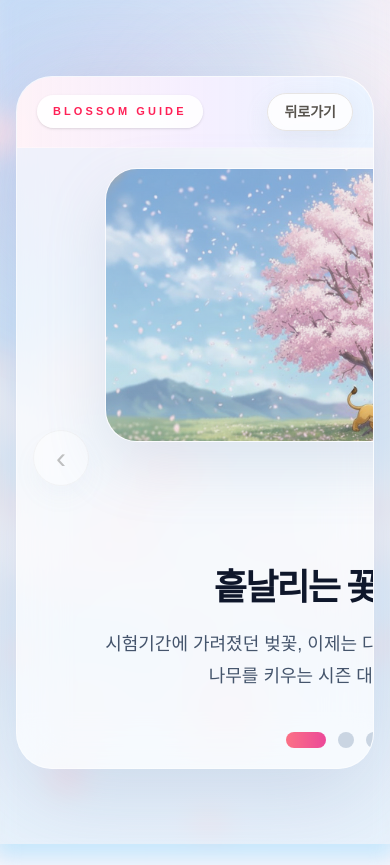
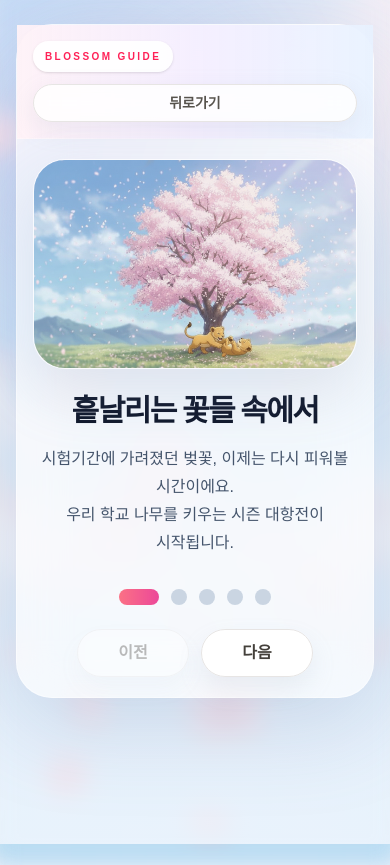
Before and after one commit to Melona0457/animal-league-ex, a Next.js app: page /onboarding in a window 390 px wide. Before the commit the page ends 844 px from the top, so only its background shows below. Built offline with nearby package versions, Linux system fonts and the light colour scheme.

Commit message:
온보딩마무리

```diff
--- a/app/onboarding/page.tsx
+++ b/app/onboarding/page.tsx
@@ -6,37 +6,49 @@ import { useState } from "react";
 const slides = [
   {
     title: "흩날리는 꽃들 속에서",
-    description:
-      "시험기간에 가려졌던 벚꽃, 이제는 다시 피워볼 시간이에요. 우리 학교 나무를 키우는 시즌 대항전이 시작됩니다.",
+    description: [
+      "시험기간에 가려졌던 벚꽃, 이제는 다시 피워볼 시간이에요.",
+      "우리 학교 나무를 키우는 시즌 대항전이 시작됩니다.",
+    ],
   },
   {
     title: "미니게임으로 벚꽃 키우기",
-    description:
-      "벚꽃 붙이기 미니게임에 들어가 점수를 모으면 우리 학교 벚꽃잎 수가 늘어나고, 나무도 더 화려하게 자라납니다.",
+    description: [
+      "벚꽃 붙이기 미니게임에 들어가 점수를 모으면",
+      "우리 학교 벚꽃잎 수가 늘어나고, 나무도 더 화려하게 자라납니다.",
+    ],
   },
   {
     title: "상대 학교 나무 흔들기",
-    description:
-      "경쟁학교의 나무를 흔들어서 벚꽃잎을 떨어트릴수 있어요. 전략적으로 방해해서 우리 학교 순위를 지켜보세요",
+    description: [
+      "경쟁학교의 나무를 흔들어서 벚꽃잎을 떨어트릴 수 있어요.",
+      "전략적으로 방해해서 우리 학교 순위를 지켜보세요.",
+    ],
   },
   {
     title: "실시간 벚꽃 랭킹",
-    description:
-      "전국 대학들의 벚꽃 개수를 비교하면서 우리 학교가 몇 등인지 확인해보세요. 친구들이 많이 참여할수록 더 많은 벚꽃잎을 얻을 수 있습니다.",
+    description: [
+      "전국 대학들의 벚꽃 개수를 비교하면서",
+      "우리 학교가 몇 등인지 확인해보세요.",
+      "친구들이 많이 참여할수록 더 많은 벚꽃잎을 얻을 수 있습니다.",
+    ],
   },
   {
     title: "게이지로 보는 우리 학교 성장",
-    description:
-      "우리 학교의 총 벚꽃 수와 성장 진행도는 게이지로 바로 확인할 수 있어요. Lv.1부터 Lv.7까지 올라갈수록 나무가 점점 더 풍성해집니다.",
+    description: [
+      "우리 학교의 총 벚꽃 수와 성장 진행도는",
+      "게이지로 바로 확인할 수 있어요.",
+      "Lv.1부터 Lv.7까지 올라갈수록 나무가 점점 더 풍성해집니다.",
+    ],
   },
 ] as const;
 
 function TreeIntroVisual() {
   return (
-    <div className="relative overflow-hidden rounded-[2rem] border border-white/45 bg-white/25 shadow-[0_24px_60px_rgba(132,149,186,0.2)]">
+    <div className="relative w-full max-w-[32rem] overflow-hidden rounded-[2rem] border border-white/45 bg-white/25 shadow-[0_24px_60px_rgba(132,149,186,0.2)]">
       <div className="absolute inset-0 bg-[linear-gradient(180deg,rgba(255,255,255,0.18),rgba(255,255,255,0.04))]" />
       <div
-        className="h-[17rem] w-[32rem] max-w-full bg-cover bg-center sm:h-[22rem]"
+        className="h-[13rem] w-full bg-cover bg-center sm:h-[22rem]"
         style={{ backgroundImage: "url('/images/trees/tree-level-7.webp')" }}
       />
     </div>
@@ -45,11 +57,13 @@ function TreeIntroVisual() {
 
 function MiniGameVisual() {
   return (
-    <div className="w-[32rem] max-w-full overflow-hidden rounded-[2rem] border border-white/45 bg-[linear-gradient(180deg,rgba(120,183,241,0.9),rgba(255,233,243,0.88))] p-3 shadow-[0_24px_60px_rgba(132,149,186,0.2)]">
-      <div className="rounded-[1.5rem] border border-white/40 bg-white/30 p-3 backdrop-blur-sm">
-        <div className="rounded-[1.2rem] border border-white/35 bg-white/40 px-4 py-3 text-center">
+    <div className="w-full max-w-[32rem] overflow-hidden rounded-[2rem] border border-white/45 bg-[linear-gradient(180deg,rgba(120,183,241,0.9),rgba(255,233,243,0.88))] p-2.5 shadow-[0_24px_60px_rgba(132,149,186,0.2)] sm:p-3">
+      <div className="rounded-[1.5rem] border border-white/40 bg-white/30 p-2.5 backdrop-blur-sm sm:p-3">
+        <div className="rounded-[1.2rem] border border-white/35 bg-white/40 px-3 py-3 text-center sm:px-4">
           <p className="text-[10px] font-black tracking-[0.3em] text-rose-500">MINI GAME SELECT</p>
-          <p className="mt-2 text-2xl font-black tracking-[0.15em] text-stone-800">MINI GAME ZONE</p>
+          <p className="mt-2 text-xl font-black tracking-[0.12em] text-stone-800 sm:text-2xl sm:tracking-[0.15em]">
+            MINI GAME ZONE
+          </p>
         </div>
         <div className="mt-3 grid gap-3 sm:grid-cols-2">
           {[
@@ -63,17 +77,22 @@ function MiniGameVisual() {
               image:
                 "linear-gradient(180deg,rgba(255,255,255,0.02),rgba(255,255,255,0.02)), url('/images/backgrounds/main-background.png')",
             },
+            {
+              label: "벚꽃 드랍",
+              image:
+                "linear-gradient(180deg,rgba(255,255,255,0.02),rgba(255,255,255,0.02)), url('/images/backgrounds/main-background.png')",
+            },
           ].map((card) => (
             <div
               key={card.label}
-              className="rounded-[1.45rem] border border-white/55 bg-white/78 p-4 shadow-[0_12px_28px_rgba(132,149,186,0.18)]"
+              className="rounded-[1.45rem] border border-white/55 bg-white/78 p-3 shadow-[0_12px_28px_rgba(132,149,186,0.18)] sm:p-4"
             >
-              <p className="text-center text-2xl font-black tracking-[-0.04em] text-stone-900">
+              <p className="text-center text-xl font-black tracking-[-0.04em] text-stone-900 sm:text-2xl">
                 {card.label}
               </p>
               <div className="mt-4 overflow-hidden rounded-[1.2rem] border border-stone-200 shadow-[0_10px_24px_rgba(0,0,0,0.08)]">
                 <div
-                  className="relative h-40 bg-cover bg-center"
+                  className="relative h-32 bg-cover bg-center sm:h-40"
                   style={{
                     backgroundImage: card.image,
                   }}
@@ -107,9 +126,9 @@ function MiniGameVisual() {
 
 function ShakeVisual() {
   return (
-    <div className="relative overflow-hidden rounded-[2rem] border border-white/45 bg-white/25 shadow-[0_24px_60px_rgba(132,149,186,0.2)]">
+    <div className="relative w-full max-w-[32rem] overflow-hidden rounded-[2rem] border border-white/45 bg-white/25 shadow-[0_24px_60px_rgba(132,149,186,0.2)]">
       <div
-        className="h-[17rem] w-[32rem] max-w-full bg-cover bg-center sm:h-[22rem]"
+        className="h-[13rem] w-full bg-cover bg-center sm:h-[22rem]"
         style={{ backgroundImage: "url('/images/backgrounds/main-background.png')" }}
       />
       <div className="absolute inset-0 bg-[radial-gradient(circle_at_72%_14%,rgba(255,255,255,0.22),transparent_20%),linear-gradient(180deg,rgba(255,255,255,0.03),rgba(255,255,255,0.08))]" />
@@ -139,39 +158,39 @@ function ShakeVisual() {
 
 function RankingVisual() {
   return (
-    <div className="w-[32rem] max-w-full overflow-hidden rounded-[2rem] border border-white/45 bg-white shadow-[0_24px_60px_rgba(132,149,186,0.2)]">
-      <div className="px-5 py-6 sm:px-6 sm:py-7">
-        <div className="mx-auto w-fit rounded-full bg-[linear-gradient(90deg,rgba(255,241,245,0.95),rgba(255,232,240,0.92))] px-5 py-2 text-xs font-bold text-rose-500 shadow-[0_10px_24px_rgba(244,114,182,0.08)]">
+    <div className="w-full max-w-[32rem] overflow-hidden rounded-[2rem] border border-white/45 bg-white shadow-[0_24px_60px_rgba(132,149,186,0.2)]">
+      <div className="px-3 py-5 sm:px-6 sm:py-7">
+        <div className="mx-auto w-fit rounded-full bg-[linear-gradient(90deg,rgba(255,241,245,0.95),rgba(255,232,240,0.92))] px-4 py-2 text-[11px] font-bold text-rose-500 shadow-[0_10px_24px_rgba(244,114,182,0.08)] sm:px-5 sm:text-xs">
           실시간 TOP 3 랭킹
         </div>
-        <div className="mt-8 flex items-end justify-center gap-4 sm:gap-6">
+        <div className="mt-6 flex items-end justify-center gap-2 sm:mt-8 sm:gap-6">
           <div className="flex flex-col items-center">
             <div
-              className="mb-2 h-14 w-14 bg-contain bg-center bg-no-repeat sm:h-16 sm:w-16"
+              className="mb-2 h-11 w-11 bg-contain bg-center bg-no-repeat sm:h-16 sm:w-16"
               style={{ backgroundImage: "url('/images/trees/tree_clean_2.webp')" }}
             />
-            <p className="text-sm font-semibold text-stone-700">경북대</p>
-            <div className="mt-3 flex h-24 w-24 items-center justify-center rounded-t-[1.5rem] bg-[linear-gradient(180deg,#fff0f5,#ffd6e3)] text-2xl font-black text-rose-600">
+            <p className="text-xs font-semibold text-stone-700 sm:text-sm">경북대</p>
+            <div className="mt-3 flex h-20 w-20 items-center justify-center rounded-t-[1.2rem] bg-[linear-gradient(180deg,#fff0f5,#ffd6e3)] text-xl font-black text-rose-600 sm:h-24 sm:w-24 sm:rounded-t-[1.5rem] sm:text-2xl">
               2위
             </div>
           </div>
           <div className="flex flex-col items-center">
             <div
-              className="mb-2 h-32 w-32 bg-contain bg-center bg-no-repeat sm:h-36 sm:w-36"
+              className="mb-2 h-24 w-24 bg-contain bg-center bg-no-repeat sm:h-36 sm:w-36"
               style={{ backgroundImage: "url('/images/trees/tree_clean_3.webp')" }}
             />
-            <p className="text-sm font-semibold text-stone-700">숭실대</p>
-            <div className="mt-3 flex h-32 w-32 items-center justify-center rounded-t-[1.7rem] bg-[linear-gradient(180deg,#fda4af,#fb7185)] text-3xl font-black text-white shadow-[0_18px_30px_rgba(244,114,182,0.2)]">
+            <p className="text-xs font-semibold text-stone-700 sm:text-sm">숭실대</p>
+            <div className="mt-3 flex h-24 w-24 items-center justify-center rounded-t-[1.4rem] bg-[linear-gradient(180deg,#fda4af,#fb7185)] text-2xl font-black text-white shadow-[0_18px_30px_rgba(244,114,182,0.2)] sm:h-32 sm:w-32 sm:rounded-t-[1.7rem] sm:text-3xl">
               1위
             </div>
           </div>
           <div className="flex flex-col items-center">
             <div
-              className="mb-2 h-12 w-12 bg-contain bg-center bg-no-repeat sm:h-14 sm:w-14"
+              className="mb-2 h-10 w-10 bg-contain bg-center bg-no-repeat sm:h-14 sm:w-14"
               style={{ backgroundImage: "url('/images/trees/tree_clean_1.webp')" }}
             />
-            <p className="text-sm font-semibold text-stone-700">가톨릭대</p>
-            <div className="mt-3 flex h-20 w-24 items-center justify-center rounded-t-[1.4rem] bg-[linear-gradient(180deg,#fff7fa,#ffe5ee)] text-2xl font-black text-rose-600">
+            <p className="text-xs font-semibold text-stone-700 sm:text-sm">가톨릭대</p>
+            <div className="mt-3 flex h-16 w-20 items-center justify-center rounded-t-[1.1rem] bg-[linear-gradient(180deg,#fff7fa,#ffe5ee)] text-xl font-black text-rose-600 sm:h-20 sm:w-24 sm:rounded-t-[1.4rem] sm:text-2xl">
               3위
             </div>
           </div>
@@ -183,10 +202,10 @@ function RankingVisual() {
 
 function GrowthGaugeVisual() {
   return (
-    <div className="w-[32rem] max-w-full overflow-hidden rounded-[2rem] border border-white/45 bg-[linear-gradient(180deg,rgba(206,236,255,0.95),rgba(243,248,255,0.92))] p-3 shadow-[0_24px_60px_rgba(132,149,186,0.2)]">
-      <div className="rounded-[1.6rem] border border-white/55 bg-white/52 p-4 backdrop-blur-md">
+    <div className="w-full max-w-[32rem] overflow-hidden rounded-[2rem] border border-white/45 bg-[linear-gradient(180deg,rgba(206,236,255,0.95),rgba(243,248,255,0.92))] p-2.5 shadow-[0_24px_60px_rgba(132,149,186,0.2)] sm:p-3">
+      <div className="rounded-[1.6rem] border border-white/55 bg-white/52 p-3 backdrop-blur-md sm:p-4">
         <div className="grid gap-3 sm:grid-cols-[1.1fr_1.45fr]">
-          <div className="grid grid-cols-3 gap-2">
+          <div className="grid gap-2 min-[420px]:grid-cols-3">
             <div className="rounded-[1.2rem] border border-stone-200 bg-white/82 p-3 text-center shadow-[0_10px_24px_rgba(148,163,184,0.12)]">
               <p className="text-[11px] font-semibold text-stone-500">이전 학교</p>
               <p className="mt-5 text-sm font-black text-stone-700">경쟁 학교 없음</p>
@@ -219,8 +238,8 @@ function GrowthGaugeVisual() {
           </div>
         </div>
 
-        <div className="mt-4 rounded-[1.5rem] border border-white/60 bg-[linear-gradient(180deg,rgba(255,255,255,0.86),rgba(246,250,255,0.72))] p-4">
-          <div className="flex items-center justify-between">
+        <div className="mt-4 rounded-[1.5rem] border border-white/60 bg-[linear-gradient(180deg,rgba(255,255,255,0.86),rgba(246,250,255,0.72))] p-3 sm:p-4">
+          <div className="flex flex-col gap-2 text-left sm:flex-row sm:items-center sm:justify-between">
             <p className="text-sm font-black tracking-[0.14em] text-rose-500">LEVEL GROWTH</p>
             <p className="text-xs font-semibold text-stone-500">레벨이 오를수록 나무가 풍성해져요</p>
           </div>
@@ -278,7 +297,7 @@ export default function OnboardingPage() {
   }
 
   return (
-    <main className="relative min-h-screen overflow-hidden px-4 py-6 text-stone-950 sm:px-6 sm:py-8">
+    <main className="relative min-h-dvh px-4 py-4 text-stone-950 sm:px-6 sm:py-8">
       <div
         className="pointer-events-none absolute inset-0 scale-105 bg-cover bg-center bg-no-repeat blur-md brightness-95 saturate-110"
         style={{ backgroundImage: "url('/images/backgrounds/main-background.png')" }}
@@ -287,11 +306,11 @@ export default function OnboardingPage() {
       <div className="pointer-events-none absolute left-0 top-10 h-56 w-56 rounded-full bg-pink-200/35 blur-3xl" />
       <div className="pointer-events-none absolute right-0 top-24 h-56 w-56 rounded-full bg-sky-100/45 blur-3xl" />
 
-      <div className="relative z-10 mx-auto flex min-h-[calc(100vh-3rem)] w-full max-w-6xl items-center justify-center sm:min-h-[calc(100vh-4rem)]">
-        <section className="w-full overflow-hidden rounded-[2.25rem] border border-white/45 bg-white/62 shadow-[0_28px_90px_rgba(104,128,171,0.22)] backdrop-blur-xl">
-          <div className="flex items-center justify-between border-b border-white/30 bg-[linear-gradient(90deg,rgba(255,242,247,0.95),rgba(245,238,255,0.88),rgba(232,242,255,0.92))] px-5 py-4 sm:px-7">
-            <div className="flex items-center gap-4">
-              <div className="rounded-full bg-white/90 px-4 py-2 text-[11px] font-black tracking-[0.28em] text-rose-500 shadow-sm">
+      <div className="relative z-10 mx-auto flex min-h-[calc(100dvh-2rem)] w-full max-w-6xl items-start justify-center py-2 sm:min-h-[calc(100dvh-4rem)] sm:items-center">
+        <section className="w-full overflow-visible rounded-[2.25rem] border border-white/45 bg-white/62 shadow-[0_28px_90px_rgba(104,128,171,0.22)] backdrop-blur-xl sm:overflow-hidden">
+          <div className="flex flex-col gap-3 border-b border-white/30 bg-[linear-gradient(90deg,rgba(255,242,247,0.95),rgba(245,238,255,0.88),rgba(232,242,255,0.92))] px-4 py-4 sm:flex-row sm:items-center sm:justify-between sm:px-7">
+            <div className="flex items-center justify-between gap-3 sm:justify-start sm:gap-4">
+              <div className="rounded-full bg-white/90 px-3 py-2 text-[10px] font-black tracking-[0.24em] text-rose-500 shadow-sm sm:px-4 sm:text-[11px] sm:tracking-[0.28em]">
                 BLOSSOM GUIDE
               </div>
               <div className="hidden items-center gap-2 sm:flex">
@@ -302,18 +321,18 @@ export default function OnboardingPage() {
             </div>
             <Link
               href="/main?schoolId=school-044"
-              className="rounded-full border border-stone-200 bg-white/85 px-4 py-2 text-sm font-semibold text-stone-600 shadow-[0_8px_24px_rgba(148,163,184,0.15)] backdrop-blur-sm"
+              className="inline-flex w-full items-center justify-center rounded-full border border-stone-200 bg-white/85 px-4 py-2 text-sm font-semibold text-stone-600 shadow-[0_8px_24px_rgba(148,163,184,0.15)] backdrop-blur-sm sm:w-auto"
             >
               뒤로가기
             </Link>
           </div>
 
-          <div className="grid min-h-[70vh] grid-cols-[auto_1fr_auto] items-center gap-4 px-4 py-5 sm:gap-6 sm:px-6 sm:py-7">
+          <div className="grid gap-5 px-4 py-5 sm:min-h-[70vh] sm:grid-cols-[auto_1fr_auto] sm:items-center sm:gap-6 sm:px-6 sm:py-7">
             <button
               type="button"
               onClick={movePrev}
               disabled={isFirst}
-              className={`flex h-14 w-14 items-center justify-center rounded-full border border-stone-200 bg-white/86 text-3xl text-stone-600 shadow-[0_12px_24px_rgba(148,163,184,0.15)] backdrop-blur-sm transition ${
+              className={`hidden h-14 w-14 items-center justify-center rounded-full border border-stone-200 bg-white/86 text-3xl text-stone-600 shadow-[0_12px_24px_rgba(148,163,184,0.15)] backdrop-blur-sm transition sm:flex ${
                 isFirst ? "pointer-events-none opacity-35" : "hover:scale-[1.03]"
               }`}
               aria-label="이전 슬라이드"
@@ -322,22 +341,26 @@ export default function OnboardingPage() {
             </button>
 
             <section className="mx-auto flex w-full max-w-4xl flex-col items-center text-center">
-              <div className="min-h-[23rem] w-full transition-all duration-300 sm:min-h-[29rem]">
+              <div className="w-full transition-all duration-300 sm:min-h-[29rem]">
                 <div className="flex justify-center">
                   <SlideVisual index={currentIndex} />
                 </div>
               </div>
 
-              <div className="mt-8 max-w-3xl">
-                <h1 className="text-4xl font-black tracking-[-0.05em] text-slate-900 sm:text-5xl">
+              <div className="mt-6 max-w-3xl sm:mt-8">
+                <h1 className="text-3xl font-black tracking-[-0.05em] text-slate-900 sm:text-5xl">
                   {slides[currentIndex].title}
                 </h1>
-                <p className="mx-auto mt-5 max-w-2xl text-lg leading-8 text-slate-600 sm:text-xl">
-                  {slides[currentIndex].description}
+                <p className="mx-auto mt-4 max-w-2xl text-base leading-7 text-slate-600 break-keep sm:mt-5 sm:text-xl sm:leading-8">
+                  {slides[currentIndex].description.map((line) => (
+                    <span key={line} className="block">
+                      {line}
+                    </span>
+                  ))}
                 </p>
               </div>
 
-              <div className="mt-10 flex items-center justify-center gap-3">
+              <div className="mt-8 flex items-center justify-center gap-3 sm:mt-10">
                 {slides.map((slide, index) => (
                   <button
                     key={slide.title}
@@ -353,11 +376,34 @@ export default function OnboardingPage() {
                 ))}
               </div>
 
+              <div className="mt-6 flex w-full items-center justify-center gap-3 sm:hidden">
+                <button
+                  type="button"
+                  onClick={movePrev}
+                  disabled={isFirst}
+                  className={`flex h-12 min-w-[7rem] items-center justify-center rounded-full border border-stone-200 bg-white/88 px-4 text-base font-semibold text-stone-700 shadow-[0_12px_24px_rgba(148,163,184,0.15)] backdrop-blur-sm transition ${
+                    isFirst ? "pointer-events-none opacity-35" : "active:scale-[0.98]"
+                  }`}
+                >
+                  이전
+                </button>
+                <button
+                  type="button"
+                  onClick={moveNext}
+                  disabled={isLast}
+                  className={`flex h-12 min-w-[7rem] items-center justify-center rounded-full border border-stone-200 bg-white/88 px-4 text-base font-semibold text-stone-700 shadow-[0_12px_24px_rgba(148,163,184,0.15)] backdrop-blur-sm transition ${
+                    isLast ? "pointer-events-none opacity-35" : "active:scale-[0.98]"
+                  }`}
+                >
+                  다음
+                </button>
+              </div>
+
               {isLast ? (
-                <div className="mt-10">
+                <div className="mt-8 sm:mt-10">
                   <Link
                     href="/main?schoolId=school-044"
-                    className="inline-flex rounded-full bg-[linear-gradient(90deg,#fb7185,#ec4899)] px-10 py-4 text-lg font-bold text-white shadow-[0_20px_40px_rgba(244,114,182,0.28)] transition hover:scale-[1.02]"
+                    className="inline-flex rounded-full bg-[linear-gradient(90deg,#fb7185,#ec4899)] px-8 py-4 text-base font-bold text-white shadow-[0_20px_40px_rgba(244,114,182,0.28)] transition hover:scale-[1.02] sm:px-10 sm:text-lg"
                   >
                     시작하기
                   </Link>
@@ -369,7 +415,7 @@ export default function OnboardingPage() {
               type="button"
               onClick={moveNext}
               disabled={isLast}
-              className={`flex h-14 w-14 items-center justify-center rounded-full border border-stone-200 bg-white/86 text-3xl text-stone-600 shadow-[0_12px_24px_rgba(148,163,184,0.15)] backdrop-blur-sm transition ${
+              className={`hidden h-14 w-14 items-center justify-center rounded-full border border-stone-200 bg-white/86 text-3xl text-stone-600 shadow-[0_12px_24px_rgba(148,163,184,0.15)] backdrop-blur-sm transition sm:flex ${
                 isLast ? "pointer-events-none opacity-35" : "hover:scale-[1.03]"
               }`}
               aria-label="다음 슬라이드"
```
